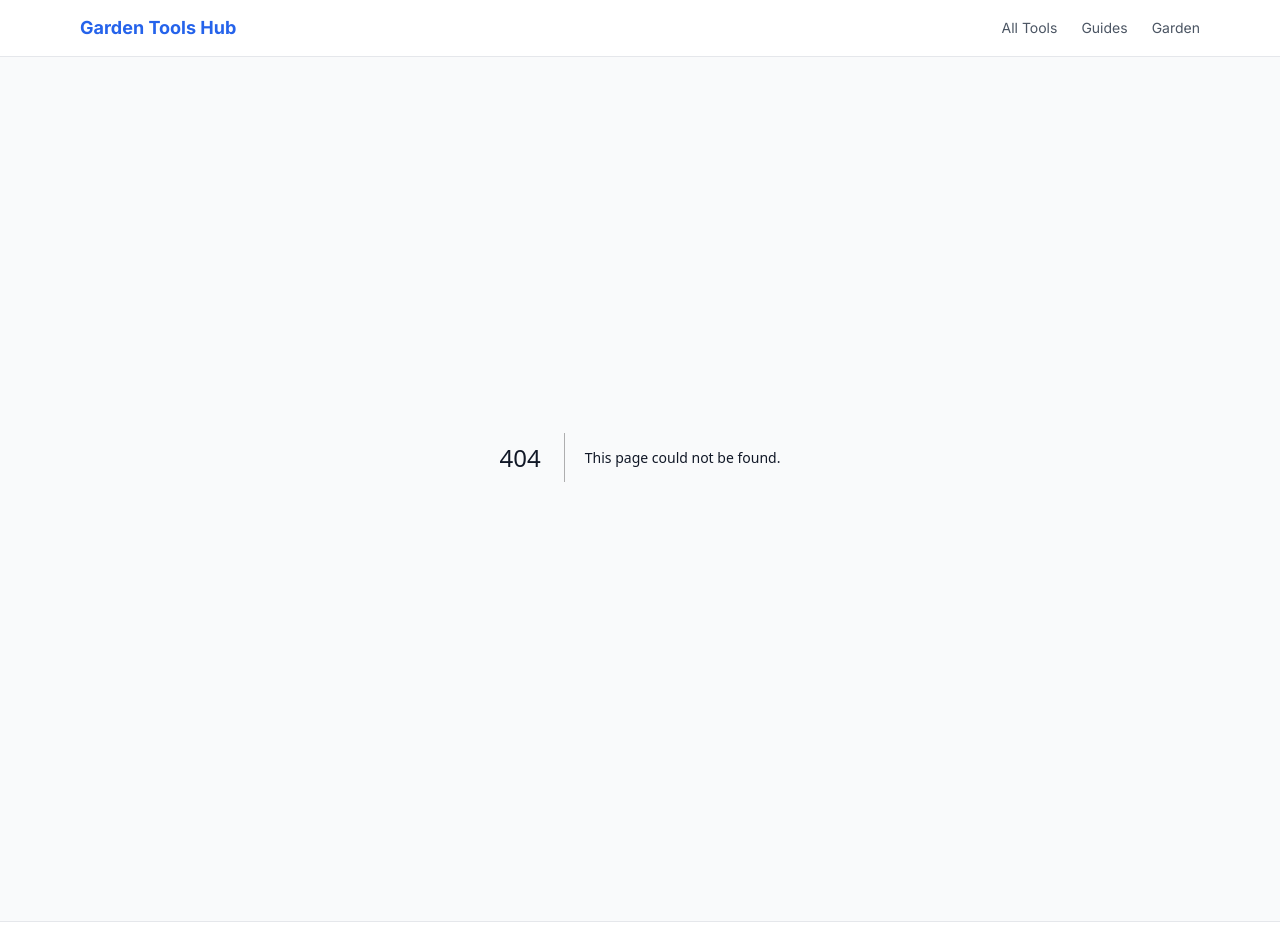
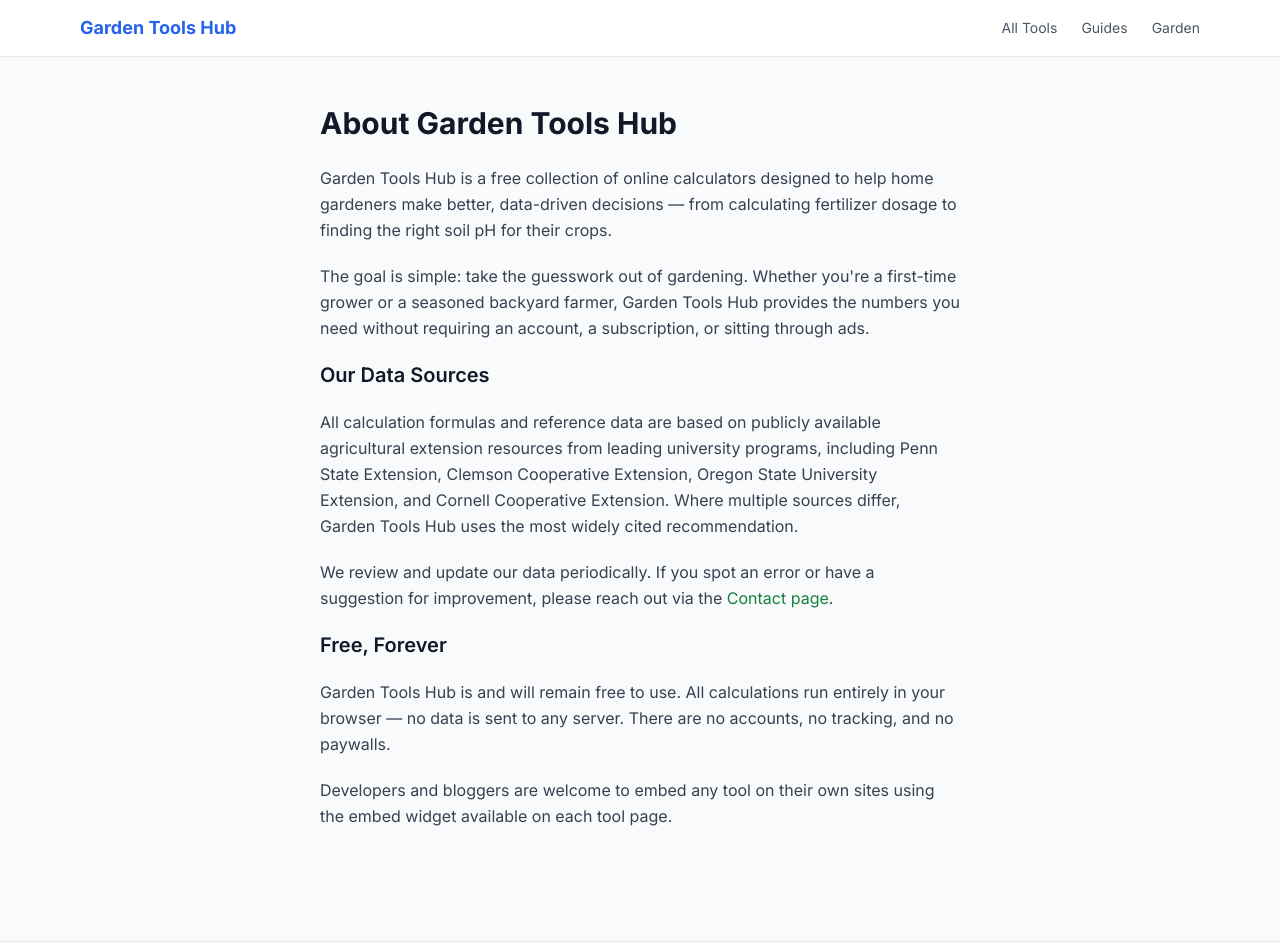
Before and after one commit to budalord/gardencalcs, a Next.js app: page /about in a window 1280 px wide. Before the commit this address had no page. Shown: the top 952 px of the page. Built offline with nearby package versions, Linux system fonts and the light colour scheme.

Commit message:
feat: add About, Privacy, Contact pages; footer links; sitemap entries

```diff
--- /dev/null
+++ b/app/about/page.tsx
@@ -0,0 +1,55 @@
+import type { Metadata } from "next";
+import { siteConfig } from "@/config/site";
+
+export const metadata: Metadata = {
+  title: "About Garden Tools Hub – Free Gardening Calculators",
+  description: "Learn about Garden Tools Hub — a free collection of online gardening calculators built to help home gardeners make data-driven planting decisions.",
+  alternates: { canonical: `${siteConfig.domain}/about` },
+};
+
+export default function AboutPage() {
+  return (
+    <div className="max-w-2xl mx-auto px-4 py-12">
+      <h1 className="text-3xl font-bold text-gray-900 mb-6">About Garden Tools Hub</h1>
+
+      <div className="prose prose-gray max-w-none space-y-5 text-gray-700 leading-relaxed">
+        <p>
+          Garden Tools Hub is a free collection of online calculators designed to help home gardeners
+          make better, data-driven decisions — from calculating fertilizer dosage to finding the right
+          soil pH for their crops.
+        </p>
+
+        <p>
+          The goal is simple: take the guesswork out of gardening. Whether you&apos;re a first-time
+          grower or a seasoned backyard farmer, Garden Tools Hub provides the numbers you need without
+          requiring an account, a subscription, or sitting through ads.
+        </p>
+
+        <h2 className="text-xl font-semibold text-gray-900 mt-8 mb-3">Our Data Sources</h2>
+        <p>
+          All calculation formulas and reference data are based on publicly available agricultural
+          extension resources from leading university programs, including Penn State Extension,
+          Clemson Cooperative Extension, Oregon State University Extension, and Cornell Cooperative
+          Extension. Where multiple sources differ, Garden Tools Hub uses the most widely cited
+          recommendation.
+        </p>
+        <p>
+          We review and update our data periodically. If you spot an error or have a suggestion for
+          improvement, please reach out via the <a href="/contact" className="text-green-700 hover:underline">Contact page</a>.
+        </p>
+
+        <h2 className="text-xl font-semibold text-gray-900 mt-8 mb-3">Free, Forever</h2>
+        <p>
+          Garden Tools Hub is and will remain free to use. All calculations run entirely in your
+          browser — no data is sent to any server. There are no accounts, no tracking, and no
+          paywalls.
+        </p>
+
+        <p>
+          Developers and bloggers are welcome to embed any tool on their own sites using the embed
+          widget available on each tool page.
+        </p>
+      </div>
+    </div>
+  );
+}
--- /dev/null
+++ b/app/contact/page.tsx
@@ -0,0 +1,47 @@
+import type { Metadata } from "next";
+import { siteConfig } from "@/config/site";
+
+export const metadata: Metadata = {
+  title: "Contact Us | Garden Tools Hub",
+  description: "Get in touch with Garden Tools Hub — questions, suggestions, or partnership inquiries welcome.",
+  alternates: { canonical: `${siteConfig.domain}/contact` },
+};
+
+export default function ContactPage() {
+  return (
+    <div className="max-w-2xl mx-auto px-4 py-12">
+      <h1 className="text-3xl font-bold text-gray-900 mb-4">Contact Us</h1>
+      <p className="text-gray-600 mb-8">
+        Have a question, spotted an error in our data, or interested in a partnership? We&apos;d love
+        to hear from you.
+      </p>
+
+      <div className="space-y-5">
+        <div className="flex items-start gap-4 p-5 bg-white border border-gray-200 rounded-xl">
+          <span className="text-2xl">✉️</span>
+          <div>
+            <p className="font-semibold text-gray-900 mb-1">Email</p>
+            <a href="mailto:contact@gardencalcs.com"
+              className="text-green-700 hover:underline text-sm">
+              contact@gardencalcs.com
+            </a>
+            <p className="text-xs text-gray-400 mt-1">We typically respond within 2–3 business days.</p>
+          </div>
+        </div>
+
+        <div className="flex items-start gap-4 p-5 bg-white border border-gray-200 rounded-xl">
+          <span className="text-2xl">💻</span>
+          <div>
+            <p className="font-semibold text-gray-900 mb-1">GitHub</p>
+            <a href="https://github.com/budalord/gardencalcs"
+              target="_blank" rel="noopener noreferrer"
+              className="text-green-700 hover:underline text-sm">
+              github.com/budalord/gardencalcs
+            </a>
+            <p className="text-xs text-gray-400 mt-1">Found a bug? Open an issue or submit a pull request.</p>
+          </div>
+        </div>
+      </div>
+    </div>
+  );
+}
--- /dev/null
+++ b/app/privacy/page.tsx
@@ -0,0 +1,70 @@
+import type { Metadata } from "next";
+import { siteConfig } from "@/config/site";
+
+export const metadata: Metadata = {
+  title: "Privacy Policy | Garden Tools Hub",
+  description: "Garden Tools Hub privacy policy — we do not collect personal information, use tracking cookies, or send your data to any server.",
+  alternates: { canonical: `${siteConfig.domain}/privacy` },
+};
+
+export default function PrivacyPage() {
+  return (
+    <div className="max-w-2xl mx-auto px-4 py-12">
+      <h1 className="text-3xl font-bold text-gray-900 mb-2">Privacy Policy</h1>
+      <p className="text-sm text-gray-400 mb-8">Last updated: March 2026</p>
+
+      <div className="space-y-8 text-gray-700 leading-relaxed">
+        <section>
+          <h2 className="text-xl font-semibold text-gray-900 mb-3">No Personal Data Collected</h2>
+          <p>
+            Garden Tools Hub does not require an account or login. We do not collect, store, or
+            process any personally identifiable information (PII) such as your name, email address,
+            or location.
+          </p>
+        </section>
+
+        <section>
+          <h2 className="text-xl font-semibold text-gray-900 mb-3">No Tracking Cookies</h2>
+          <p>
+            This site does not use cookies to track your browsing behavior. If analytics are added
+            in the future, this policy will be updated before any tracking begins.
+          </p>
+        </section>
+
+        <section>
+          <h2 className="text-xl font-semibold text-gray-900 mb-3">Client-Side Calculations</h2>
+          <p>
+            All calculator inputs and results are processed entirely within your browser. No form
+            data, calculation inputs, or results are transmitted to Garden Tools Hub servers or any
+            third party.
+          </p>
+        </section>
+
+        <section>
+          <h2 className="text-xl font-semibold text-gray-900 mb-3">Embedded Tools</h2>
+          <p>
+            Garden Tools Hub tools may be embedded on third-party websites via an iframe widget.
+            When a tool is embedded, Garden Tools Hub does not track the embedding site, the
+            referring URL, or the end user&apos;s identity.
+          </p>
+        </section>
+
+        <section>
+          <h2 className="text-xl font-semibold text-gray-900 mb-3">External Links</h2>
+          <p>
+            This site may contain links to external websites (e.g., university extension resources).
+            Garden Tools Hub is not responsible for the privacy practices of those sites.
+          </p>
+        </section>
+
+        <section>
+          <h2 className="text-xl font-semibold text-gray-900 mb-3">Contact</h2>
+          <p>
+            If you have questions about this privacy policy, please visit our{" "}
+            <a href="/contact" className="text-green-700 hover:underline">Contact page</a>.
+          </p>
+        </section>
+      </div>
+    </div>
+  );
+}
--- a/app/sitemap.ts
+++ b/app/sitemap.ts
@@ -24,6 +24,13 @@ export default function sitemap(): MetadataRoute.Sitemap {
     "composting-guide",
   ];
 
+  const staticPages = ["/about", "/privacy", "/contact"].map((p) => ({
+    url: `${siteConfig.domain}${p}`,
+    lastModified: new Date(),
+    changeFrequency: "yearly" as const,
+    priority: 0.3,
+  }));
+
   const guideRoutes: MetadataRoute.Sitemap = guides.map((slug) => ({
     url: `${base}/guides/${slug}`,
     lastModified: now,
@@ -31,5 +38,5 @@ export default function sitemap(): MetadataRoute.Sitemap {
     priority: 0.7,
   }));
 
-  return [...staticRoutes, ...toolRoutes, ...guideRoutes];
+  return [...staticRoutes, ...toolRoutes, ...guideRoutes, ...staticPages];
 }
--- a/components/Footer.tsx
+++ b/components/Footer.tsx
@@ -48,6 +48,11 @@ export default function Footer() {
           )}
         </div>
 
+        <div className="flex flex-wrap justify-center gap-4 mb-3 text-xs text-gray-400">
+          <a href="/about" className="hover:text-gray-600">About</a>
+          <a href="/privacy" className="hover:text-gray-600">Privacy</a>
+          <a href="/contact" className="hover:text-gray-600">Contact</a>
+        </div>
         <p className="text-xs text-gray-400 text-center">
           © {year} {siteConfig.name}. All rights reserved.
         </p>
```
